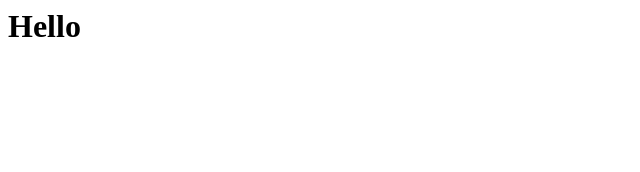
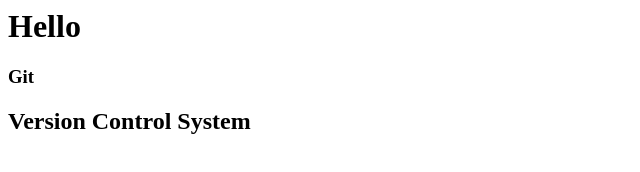
Before and after one commit to Aungphyoehlaing/ecommerce, a plain HTML site: page index.html in a window 1280 px wide. Shown: the whole page, without its empty margins (0-640 px from the left). Drawn offline with Linux system fonts and the light colour scheme.

Commit message:
secondCommmit

```diff
--- a/index.html
+++ b/index.html
@@ -6,5 +6,13 @@
         <h1>
             Hello
         </h1>
+
+        <h3>
+            Git
+        </h3>
+
+        <h2>
+            Version Control System
+        </h2>
     </body>
 </html>
```
